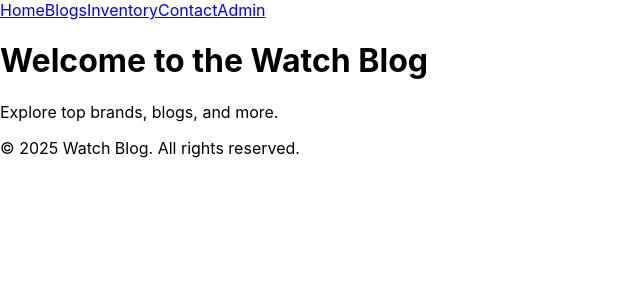
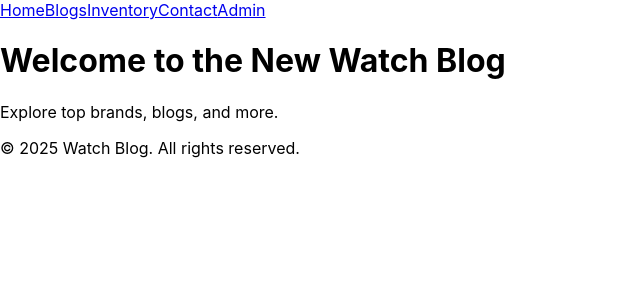
Before and after one commit to Abah511/watch-blog, a React (Create React App) app: page / in a window 1280 px wide. Shown: the top 300 px of the page, without its empty margins (0-640 px from the left). Built offline with nearby package versions, Linux system fonts and the light colour scheme.

Commit message:
Update Home.jsx

```diff
--- a/src/pages/Home.jsx
+++ b/src/pages/Home.jsx
@@ -1,6 +1,6 @@
 const Home = () => (
     <div>
-      <h1>Welcome to the Watch Blog</h1>
+      <h1>Welcome to the New Watch Blog</h1>
       <p>Explore top brands, blogs, and more.</p>
     </div>
   );
```
